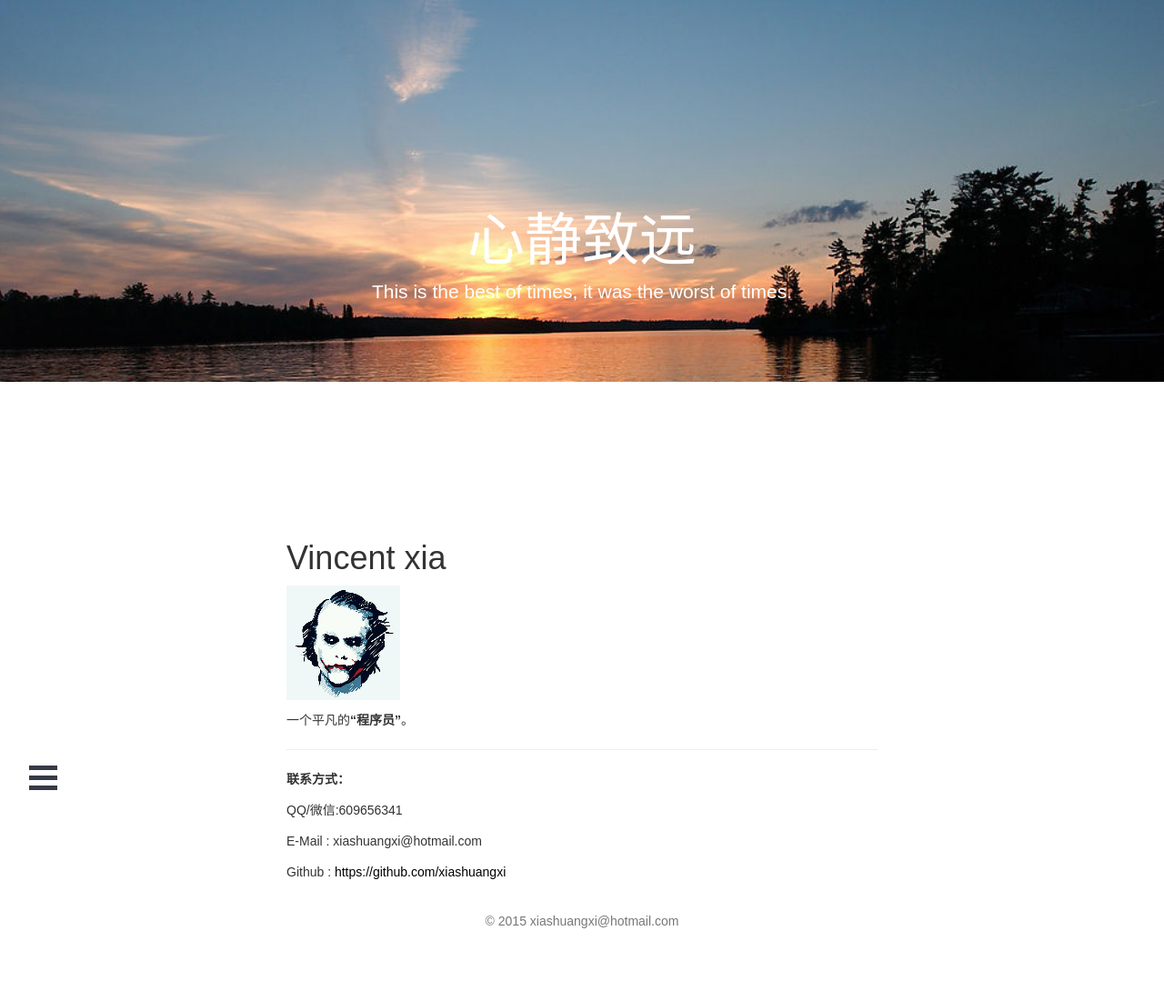
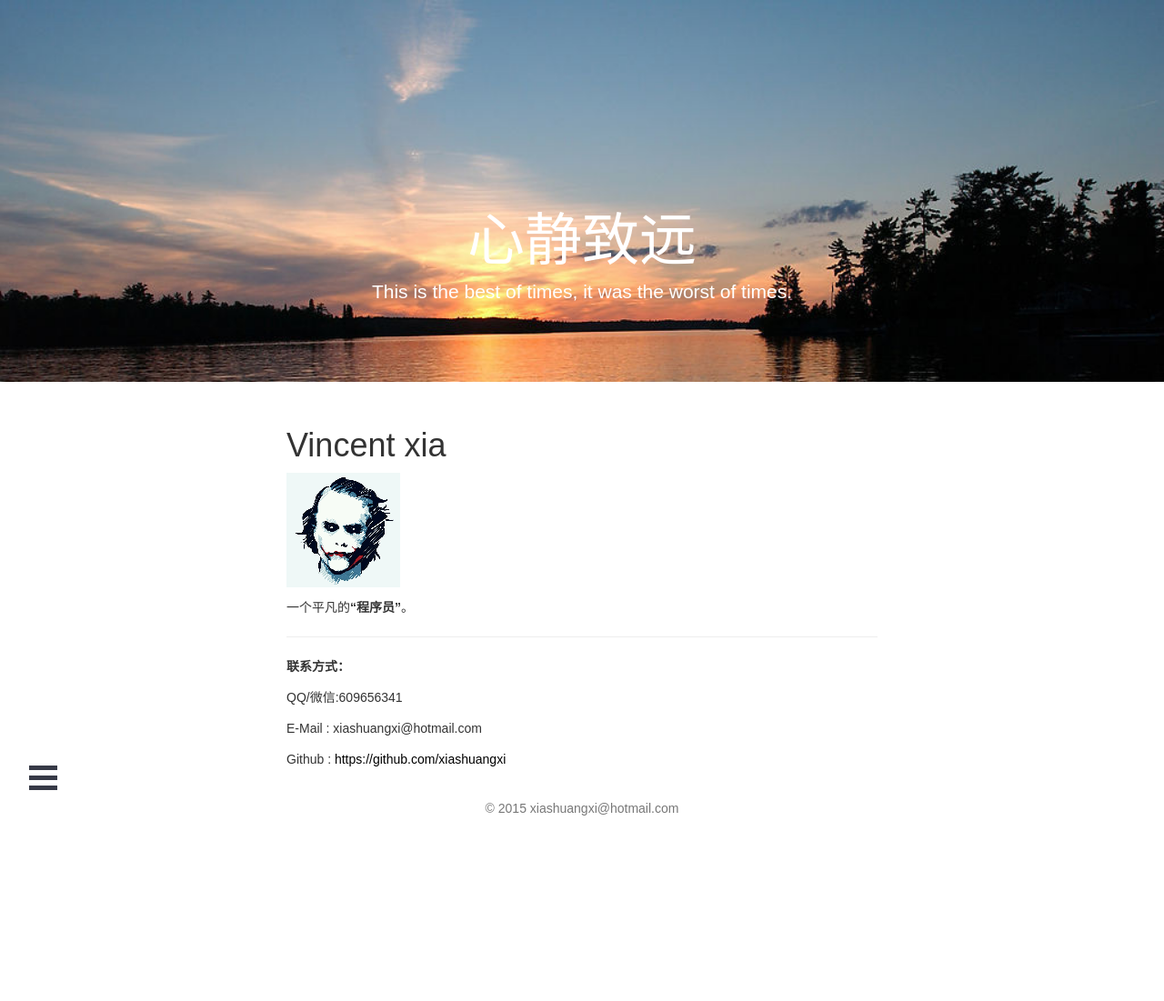
Before and after one commit to jinchangle/xiashuangxi.github.io, a Jekyll site: the page built from about.html, in a window 1280 px wide. Shown: the whole page at 91% size. Built offline with Jekyll 4.4.1, drawn with Linux system fonts in a browser that asks for light colours; nearby versions of some CDN libraries; comment, search, counter and statistics services are not loaded; after the commit the page ends 977 px from its top, so only the background shows below that.

Commit message:
Update about.html

```diff
--- a/_layouts/about.html
+++ b/_layouts/about.html
@@ -2,32 +2,19 @@
 <html lang="zh-CN">
 {% include head.html %}
 <body>
-
     {% include banner.html %}
-    <div class="container" style='padding-top:100px;'>
-            <a class ="label label-primary"></a>
-    </div>
-    <br>
-    <div class="container docls" style='padding-top:0px;'>
+    <div class="container docls">
         <p class="lead">
             <h1 id="vincent-xia">Vincent xia </h1>
-
             <p><img src="/images/head.png"></img> </p>
-
             <p>一个平凡的<strong>“程序员”</strong>。</p>
-
             <hr>
-
             <p><strong>联系方式：</strong> <br></p>
-                <p>QQ/微信:609656341 <br></p>
-                    <p>E-Mail : xiashuangxi@hotmail.com <br></p>
-                        <p>Github : <a href="https://github.com/xiashuangxi">https://github.com/xiashuangxi</a></p>
-
+            <p>QQ/微信:609656341 <br></p>
+            <p>E-Mail : xiashuangxi@hotmail.com <br></p>
+            <p>Github : <a href="https://github.com/xiashuangxi">https://github.com/xiashuangxi</a></p>
         </p>
-
     </div>
-
     {% include copyright.html %}
-
 </body>
 </html>
```
